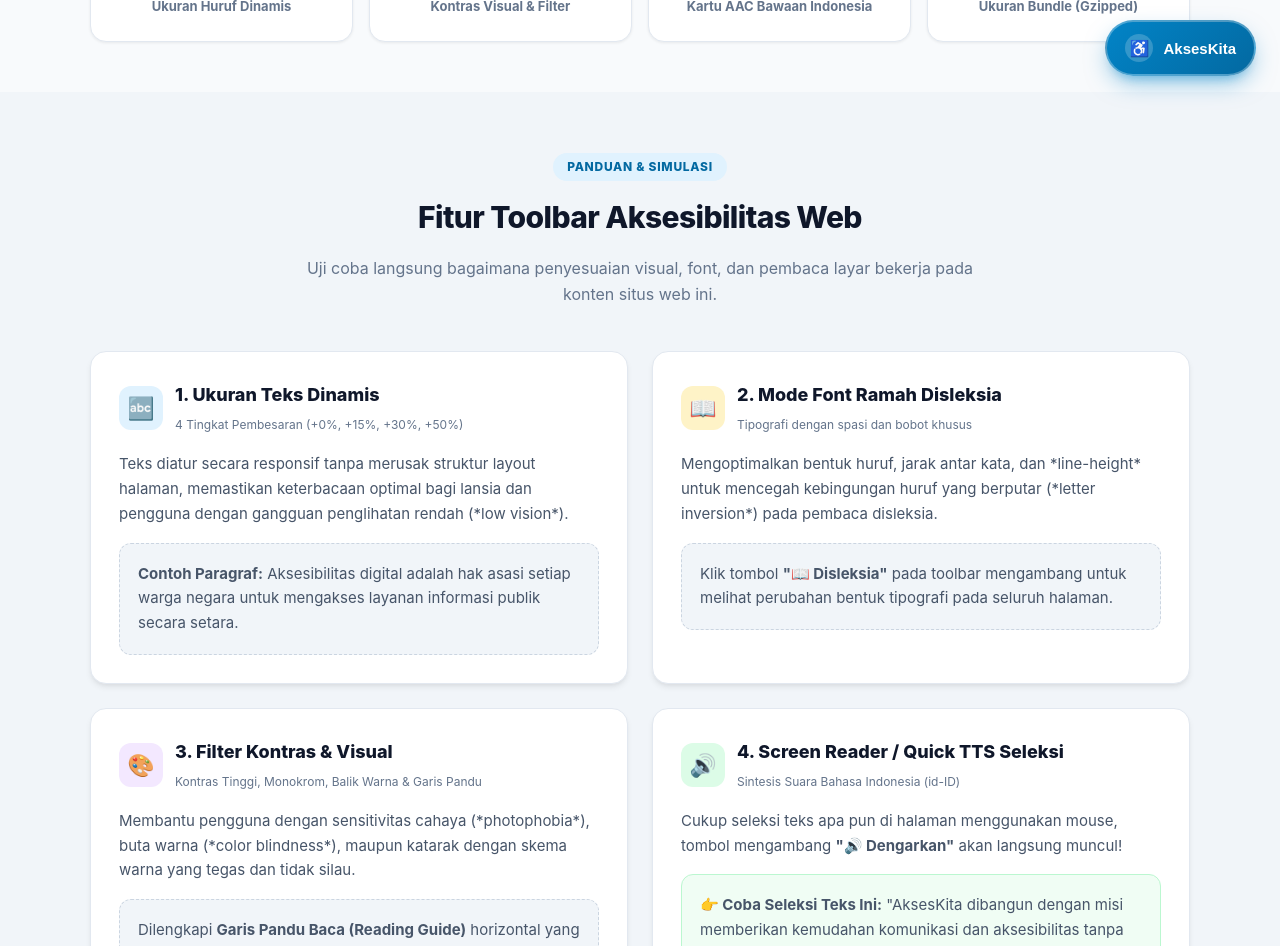
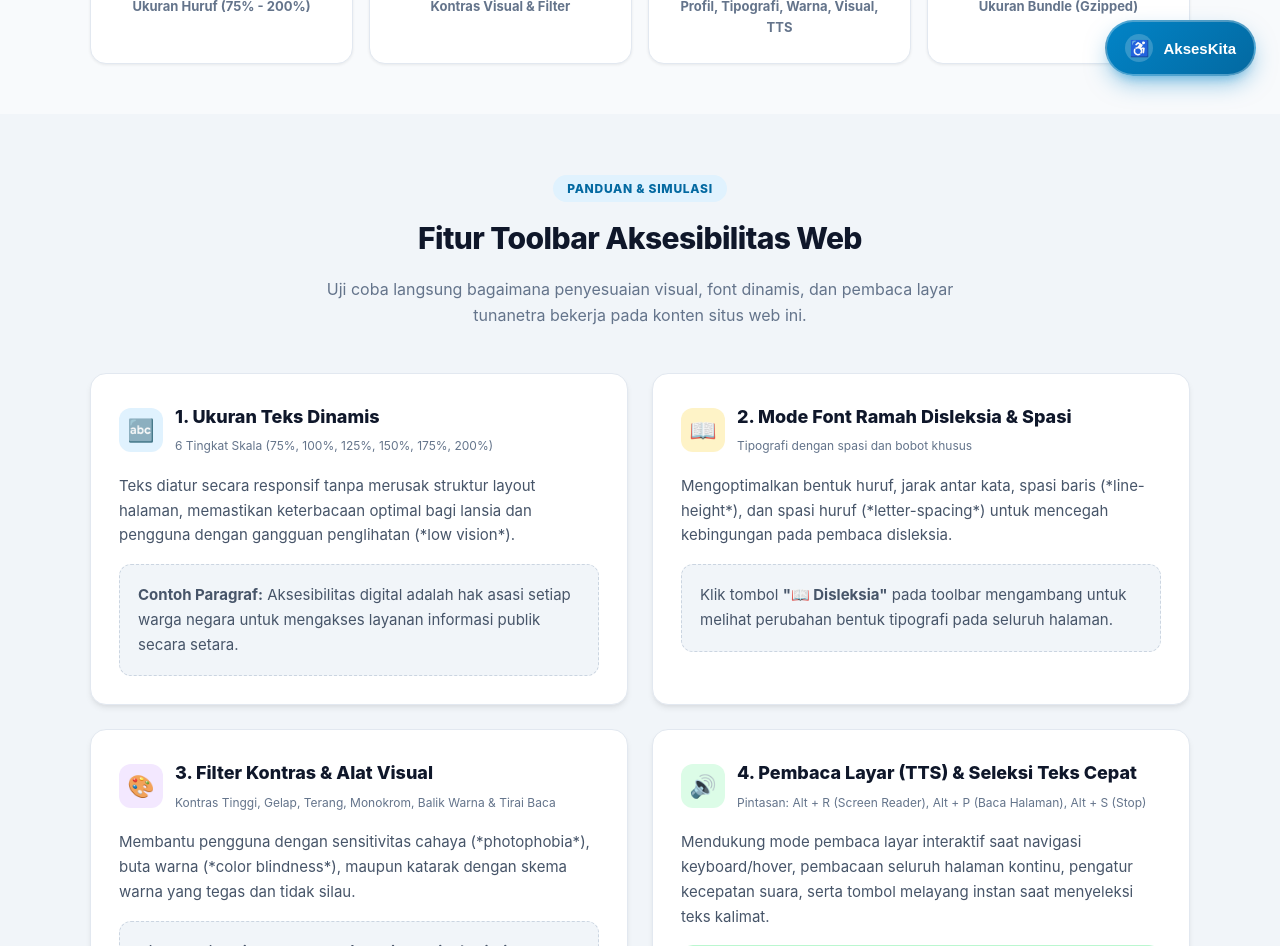
Before and after one commit to anasysuf/akseskita, a website: page index.html in a window 1280 px wide. Shown: the part 700-1646 px from the top of the page. Drawn offline with Linux system fonts and the light colour scheme.

Commit message:
docs: update index.html demo page with latest 6-scale font sizing and blind-accessible screen reader features

```diff
--- a/index.html
+++ b/index.html
@@ -778,16 +778,16 @@
 
         <div class="stats-grid">
           <div class="stat-card">
-            <div class="stat-number">4 Skala</div>
-            <div class="stat-label">Ukuran Huruf Dinamis</div>
+            <div class="stat-number">6 Skala</div>
+            <div class="stat-label">Ukuran Huruf (75% - 200%)</div>
           </div>
           <div class="stat-card">
-            <div class="stat-number">4 Tema</div>
+            <div class="stat-number">7 Tema</div>
             <div class="stat-label">Kontras Visual & Filter</div>
           </div>
           <div class="stat-card">
-            <div class="stat-number">40+ Simbol</div>
-            <div class="stat-label">Kartu AAC Bawaan Indonesia</div>
+            <div class="stat-number">5 Tab</div>
+            <div class="stat-label">Profil, Tipografi, Warna, Visual, TTS</div>
           </div>
           <div class="stat-card">
             <div class="stat-number">&lt; 15 KB</div>
@@ -804,7 +804,7 @@
           <span class="section-badge">Panduan & Simulasi</span>
           <h2 class="section-title">Fitur Toolbar Aksesibilitas Web</h2>
           <p class="section-desc">
-            Uji coba langsung bagaimana penyesuaian visual, font, dan pembaca layar bekerja pada konten situs web ini.
+            Uji coba langsung bagaimana penyesuaian visual, font dinamis, dan pembaca layar tunanetra bekerja pada konten situs web ini.
           </p>
         </div>
 
@@ -815,11 +815,11 @@
               <div class="guide-card-icon" style="background: #e0f2fe; color: #0284c7;">🔤</div>
               <div>
                 <h3>1. Ukuran Teks Dinamis</h3>
-                <span style="font-size: 12px; color: #64748b;">4 Tingkat Pembesaran (+0%, +15%, +30%, +50%)</span>
+                <span style="font-size: 12px; color: #64748b;">6 Tingkat Skala (75%, 100%, 125%, 150%, 175%, 200%)</span>
               </div>
             </div>
             <p>
-              Teks diatur secara responsif tanpa merusak struktur layout halaman, memastikan keterbacaan optimal bagi lansia dan pengguna dengan gangguan penglihatan rendah (*low vision*).
+              Teks diatur secara responsif tanpa merusak struktur layout halaman, memastikan keterbacaan optimal bagi lansia dan pengguna dengan gangguan penglihatan (*low vision*).
             </p>
             <div class="demo-sandbox-box">
               <p><b>Contoh Paragraf:</b> Aksesibilitas digital adalah hak asasi setiap warga negara untuk mengakses layanan informasi publik secara setara.</p>
@@ -831,12 +831,12 @@
             <div class="guide-card-header">
               <div class="guide-card-icon" style="background: #fef3c7; color: #d97706;">📖</div>
               <div>
-                <h3>2. Mode Font Ramah Disleksia</h3>
+                <h3>2. Mode Font Ramah Disleksia & Spasi</h3>
                 <span style="font-size: 12px; color: #64748b;">Tipografi dengan spasi dan bobot khusus</span>
               </div>
             </div>
             <p>
-              Mengoptimalkan bentuk huruf, jarak antar kata, dan *line-height* untuk mencegah kebingungan huruf yang berputar (*letter inversion*) pada pembaca disleksia.
+              Mengoptimalkan bentuk huruf, jarak antar kata, spasi baris (*line-height*), dan spasi huruf (*letter-spacing*) untuk mencegah kebingungan pada pembaca disleksia.
             </p>
             <div class="demo-sandbox-box">
               <p>Klik tombol <b>"📖 Disleksia"</b> pada toolbar mengambang untuk melihat perubahan bentuk tipografi pada seluruh halaman.</p>
@@ -848,29 +848,29 @@
             <div class="guide-card-header">
               <div class="guide-card-icon" style="background: #f3e8ff; color: #9333ea;">🎨</div>
               <div>
-                <h3>3. Filter Kontras & Visual</h3>
-                <span style="font-size: 12px; color: #64748b;">Kontras Tinggi, Monokrom, Balik Warna & Garis Pandu</span>
+                <h3>3. Filter Kontras & Alat Visual</h3>
+                <span style="font-size: 12px; color: #64748b;">Kontras Tinggi, Gelap, Terang, Monokrom, Balik Warna & Tirai Baca</span>
               </div>
             </div>
             <p>
               Membantu pengguna dengan sensitivitas cahaya (*photophobia*), buta warna (*color blindness*), maupun katarak dengan skema warna yang tegas dan tidak silau.
             </p>
             <div class="demo-sandbox-box">
-              <p>Dilengkapi <b>Garis Pandu Baca (Reading Guide)</b> horizontal yang mengikuti kursor mouse untuk memudahkan fokus membaca baris demi baris.</p>
+              <p>Dilengkapi <b>Garis Pandu Baca (Reading Guide)</b>, <b>Tirai Baca (Reading Mask)</b>, <b>Super Fokus</b>, dan <b>Kursor Besar</b>.</p>
             </div>
           </div>
 
-          <!-- Card 4: Quick TTS -->
+          <!-- Card 4: Screen Reader & Quick TTS -->
           <div class="guide-card">
             <div class="guide-card-header">
               <div class="guide-card-icon" style="background: #dcfce7; color: #16a34a;">🔊</div>
               <div>
-                <h3>4. Screen Reader / Quick TTS Seleksi</h3>
-                <span style="font-size: 12px; color: #64748b;">Sintesis Suara Bahasa Indonesia (id-ID)</span>
+                <h3>4. Pembaca Layar (TTS) & Seleksi Teks Cepat</h3>
+                <span style="font-size: 12px; color: #64748b;">Pintasan: Alt + R (Screen Reader), Alt + P (Baca Halaman), Alt + S (Stop)</span>
               </div>
             </div>
             <p>
-              Cukup seleksi teks apa pun di halaman menggunakan mouse, tombol mengambang <b>"🔊 Dengarkan"</b> akan langsung muncul!
+              Mendukung mode pembaca layar interaktif saat navigasi keyboard/hover, pembacaan seluruh halaman kontinu, pengatur kecepatan suara, serta tombol melayang instan saat menyeleksi teks kalimat.
             </p>
             <div class="demo-selection-box" title="Seleksi teks di dalam kotak ini!">
               <p><b>👉 Coba Seleksi Teks Ini:</b> "AksesKita dibangun dengan misi memberikan kemudahan komunikasi dan aksesibilitas tanpa hambatan bagi seluruh masyarakat Indonesia."</p>
```
